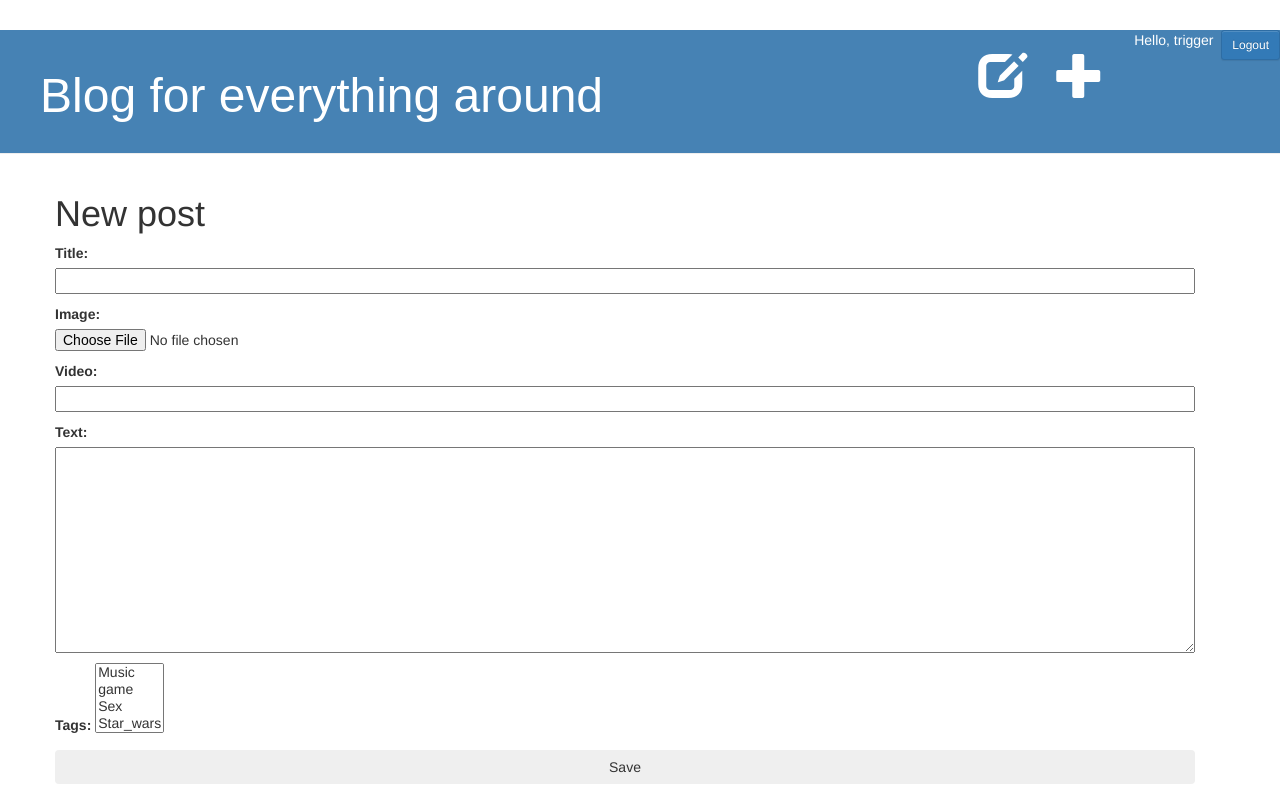
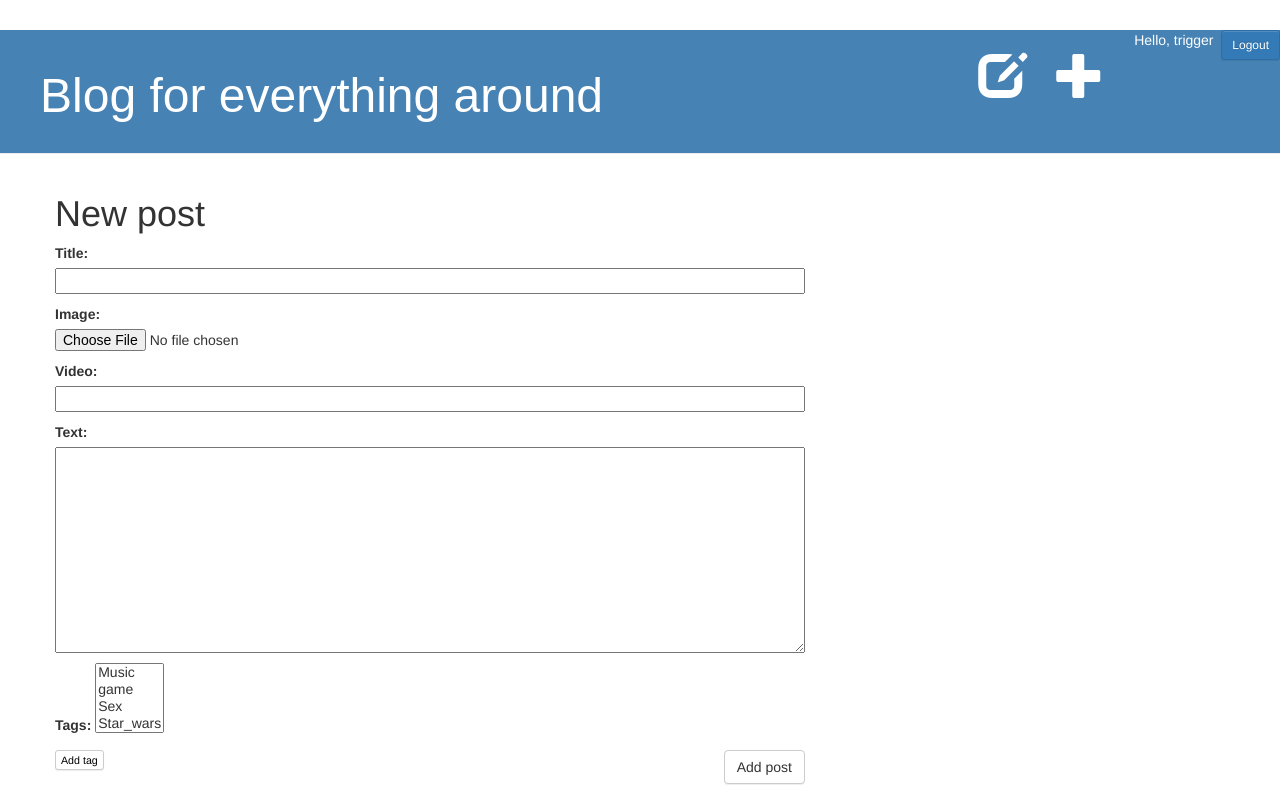
Before and after one commit to troviln/untitled, a Django app: page /post/new/ in a window 1280 px wide. Run offline with Django 3.2, Linux system fonts and the light colour scheme; a user stored in the database is signed in; data comes from the database, SQL or seed files in the repository; both versions use the stored data as it was after the commit; parts of the project's set-up code (start-up, migrations or seed data) failed here and were passed over; some libraries are stand-ins or nearby versions.

Commit message:
add chat and fix tags

```diff
--- a/blog/admin.py
+++ b/blog/admin.py
@@ -1,6 +1,6 @@
 
 from django.contrib import admin
-from .models import Post, Comment, Tag
+from .models import Post, Comment, Tag, Chat
 from django.contrib import admin
 from embed_video.admin import AdminVideoMixin
 
@@ -23,3 +23,4 @@ class PostAdmin(admin.ModelAdmin, AdminVideoMixin):
 
 admin.site.register(Post, PostAdmin)
 admin.site.register(Tag)
+admin.site.register(Chat)
--- a/blog/forms.py
+++ b/blog/forms.py
@@ -1,28 +1,29 @@
 # -*- coding: utf-8 -*-
 
 from django import forms
-from .models import Post, Comment, Tag
+from .models import Post, Comment, Tag, Chat
 from embed_video.admin import AdminVideoMixin
 
 
 class PostForm(forms.ModelForm, AdminVideoMixin):
-
     class Meta:
         model = Post
         fields = ('title', 'image', 'video', 'text', 'tags')
-        filter_horizontal = ['tags']
 
 
 class CommentForm(forms.ModelForm):
-
     class Meta:
         model = Comment
         fields = ('author', 'text')
 
 
-
 class TagForm(forms.ModelForm):
-
     class Meta:
         model = Tag
         fields = ('tag',)
+
+
+class ChatForm(forms.ModelForm):
+    class Meta:
+        model = Chat
+        fields = ('text',)
--- a/blog/models.py
+++ b/blog/models.py
@@ -5,11 +5,10 @@ from embed_video.fields import EmbedVideoField
 
 
 class Tag(models.Model):
-    tag = models.CharField(max_length=30, blank=True, null=True)
+    tag = models.CharField(unique=True, max_length=30, blank=True, null=True)
 
     def __str__(self):
         return self.tag
-
 
 
 class Post(models.Model):
@@ -24,9 +23,7 @@ class Post(models.Model):
         blank=True, null=True)
     likes = models.IntegerField(default=0)
     video = EmbedVideoField(blank=True, null=True)  # same like models.URLField()
-    tags = models.ManyToManyField(Tag)
-
-
+    tags = models.ManyToManyField(Tag, )
 
     def publish(self):
         self.published_date = timezone.now()
@@ -37,6 +34,7 @@ class Post(models.Model):
 
     def __str__(self):
         return self.title
+
 
 class Comment(models.Model):
     post = models.ForeignKey('blog.Post', related_name='comments')
@@ -51,3 +49,12 @@ class Comment(models.Model):
 
     def __str__(self):
         return self.text
+
+
+class Chat(models.Model):
+    author = models.ForeignKey('auth.User')
+    text = models.CharField(verbose_name='message', max_length=300)
+    created_date = models.DateTimeField(default=timezone.now)
+
+    def __str__(self):
+        return self.text
--- a/blog/templates/blog/base.html
+++ b/blog/templates/blog/base.html
@@ -27,12 +27,20 @@
     </div>
     <div class="content container">
         <div class="row">
-            <div class="col-md-14 col-md-12">
+            <div class="col-xs-12 col-md-8 ">
 
             {% block content %}
             {% endblock %}
 
             </div>
+
+            <div class="col-xs-6 col-md-3 col-md-offset-1">
+
+            {% block pluscontent %}
+            {% endblock %}
+
+            </div>
+
         </div>
     </div>
 </body>
--- a/blog/templates/blog/blog_new_teg.html
+++ b/blog/templates/blog/blog_new_teg.html
@@ -3,10 +3,10 @@
 {% block content %}
 
 
-    <form  enctype="multipart/form-data" method="post" id="tag_form" novalidate  class="post-form" >
+    <form  enctype="multipart/form-data" method="post" name="tag_form"   class="post-form" >
         {% csrf_token %}
         {{ form_tag}}
-        <button type="submit" class="save btn btn-default">Save TAG</button>
+        <button type="submit"  class="save btn btn-default " " >Save TAG</button>
     </form>
 
 {% endblock %}
--- a/blog/templates/blog/post_edit.html
+++ b/blog/templates/blog/post_edit.html
@@ -2,9 +2,10 @@
 
 {% block content %}
     <h1>New post</h1>
-    <form action="" method="POST" enctype="multipart/form-data" class="post-form" >
+    <form  enctype="multipart/form-data" action="" method="post" id="post_form" novalidate  class="post-form" >
         {% csrf_token %}
         {{ form.as_p }}
-        <input type="submit" value="Save" class="save btn btn-defaultt" name="_save" />
+        <button type="submit" class="save btn btn-default">Add post</button>
+    <a class="btn btn-default btn-xs tags" href="{% url 'post_add_tag' %}" >Add tag</a>
     </form>
 {% endblock %}
--- a/blog/urls.py
+++ b/blog/urls.py
@@ -18,6 +18,9 @@ urlpatterns = [
     url(r'^page/(?P<page_number>\d+)/$', views.post_list, name='post_list'),
     url(r'^tag_search/(?P<tag>\w+)/$', views.post_tag_search, name='post_tag_search'),
     url(r'^new/tag/$', views.new_tag, name='post_add_tag'),
+    url(r'^add/message/$', views.add_message_to_chat, name='add_message_to_chat'),
+
+
 
 
 ] + static(settings.MEDIA_URL, document_root=settings.MEDIA_ROOT)
--- a/blog/views.py
+++ b/blog/views.py
@@ -1,8 +1,8 @@
 
 from django.shortcuts import render, get_object_or_404,redirect
 from django.utils import timezone
-from .models import Post, Comment ,Tag
-from .forms import PostForm, CommentForm ,TagForm
+from .models import Post, Comment, Tag, Chat
+from .forms import PostForm, CommentForm, TagForm, ChatForm
 from django.contrib.auth.decorators import login_required,permission_required
 from django.core.exceptions import ObjectDoesNotExist
 from django.http.response import Http404
@@ -12,8 +12,12 @@ from django.core.paginator import Paginator
 def post_list(request, page_number=1):
 
     posts = Post.objects.filter(published_date__lte=timezone.now()).order_by('-published_date')
-    current_page = Paginator(posts,5)
-    return render(request, 'blog/post_list.html', {'post': current_page.page(page_number)})
+    current_page = Paginator(posts, 5)
+    chat_block = Chat.objects.all
+    chat_form = ChatForm
+
+    return render(request, 'blog/post_list.html', {'post': current_page.page(page_number),
+                                                   'chat_block': chat_block, 'chat_form': chat_form})
 
 
 def post_detail(request, pk):
@@ -102,10 +106,11 @@ def new_tag(request):
     if request.method == "POST":
          form_tag = TagForm(request.POST)
          if form_tag.is_valid():
+             #post = form_tag.exist_tag
              post = form_tag.save(commit=False)
              post.save()
              form_tag.save_m2m()
-             return redirect('/')
+             return redirect(request.GET.get('next', '/'))
 
     else:
         form_tag = TagForm()
@@ -136,8 +141,6 @@ def post_change(request, pk):
 
 
 
-
-
 def add_comment_to_post(request, pk):
     post = get_object_or_404(Post, pk=pk)
     if request.method == "POST":
@@ -148,7 +151,17 @@ def add_comment_to_post(request, pk):
             comment.save()
     return redirect('blog.views.post_detail', pk=post.pk)
 
+@login_required
+def add_message_to_chat(request):
 
+    if request.method == "POST":
+        form = ChatForm(request.POST)
+        if form.is_valid():
+            message = form.save(commit=False)
+            message.author = request.user
+            message.created_date = timezone.now()
+            message.save()
+    return redirect('/')
 
 
 
@@ -167,3 +180,10 @@ def comment_remove(request, pk):
     post_pk = comment.post.pk
     comment.delete()
     return redirect('blog.views.post_detail', pk=post_pk)
+
+
+def chat(request):
+
+    chat_block = get_object_or_404(Chat,)
+    chat_form = ChatForm
+    return render(request, 'blog/post_list.html', {'post': chat_block, 'chat_form': chat_form})
--- a/static/css/blog.css
+++ b/static/css/blog.css
@@ -30,6 +30,14 @@
     height: 45px
 
 }
+
+.chat {
+    background-color: rgba(0, 0, 0, 0.15);
+    margin-top: 70px;
+    padding: 5px 5px 5px 5px;
+}
+
+
 
 .reg {
 
```
Also changed, not shown: blog/templates/blog/chat.html (added, +7 -0 lines), blog/templates/blog/post_list.html (+20 -0 lines), blog/migrations/0032_auto_20160111_1251.py (added), blog/migrations/0033_chat.py (added), blog/migrations/0034_auto_20160111_1507.py (added), db.sqlite3.
